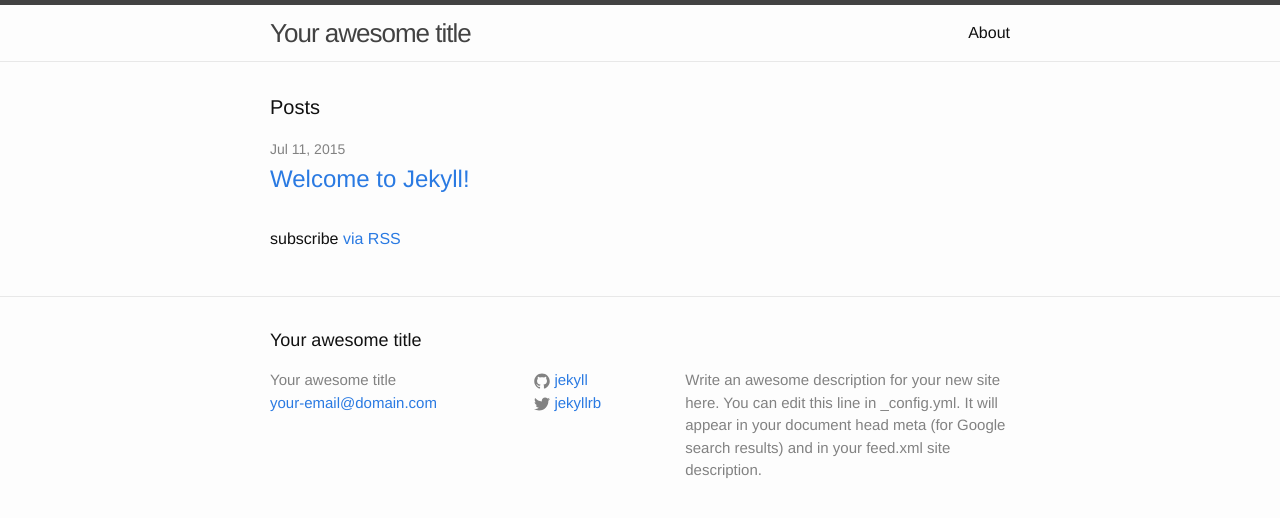
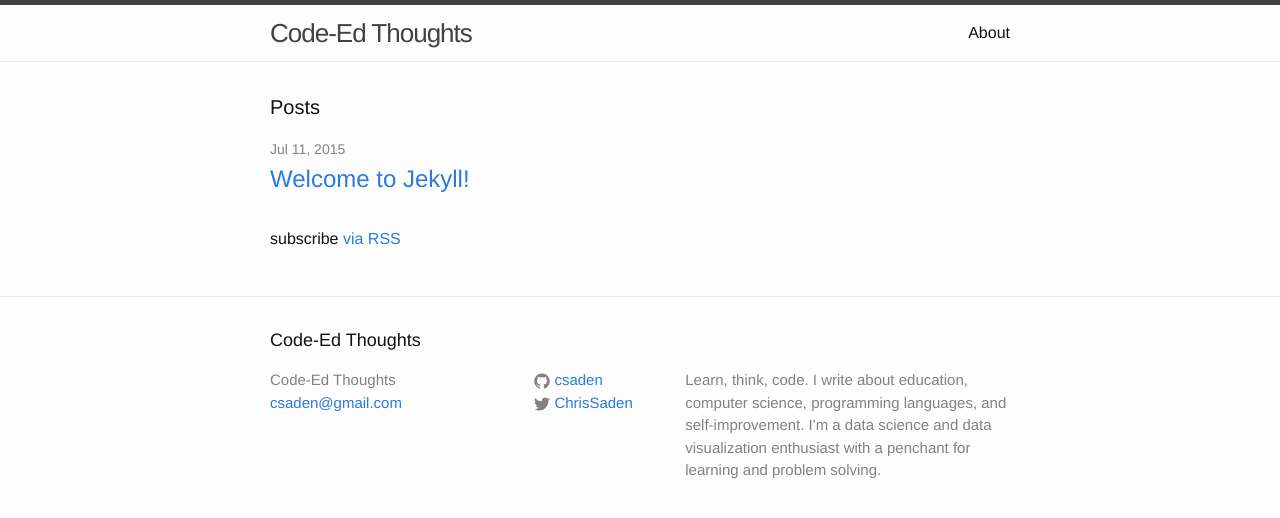
Before and after one commit to csaden/csaden.github.io, a Jekyll site: the page built from index.html, in a window 1280 px wide. Shown: the top 518 px of the page. Built offline with Jekyll 4.4.1, drawn with Linux system fonts in a browser that asks for light colours; a file with an impossible date is left out.

Commit message:
updated config

```diff
--- a/_config.yml
+++ b/_config.yml
@@ -1,14 +1,12 @@
 # Site settings
-title: Your awesome title
-email: your-email@domain.com
+title: Code-Ed Thoughts
+email: csaden@gmail.com
 description: > # this means to ignore newlines until "baseurl:"
-  Write an awesome description for your new site here. You can edit this
-  line in _config.yml. It will appear in your document head meta (for
-  Google search results) and in your feed.xml site description.
-baseurl: "" # the subpath of your site, e.g. /blog/
+  Learn, think, code. I write about education, computer science, programming languages, and self-improvement. I'm a data science and data visualization enthusiast with a penchant for learning and problem solving.
+baseurl: "/blog" # the subpath of your site, e.g. /blog/
 url: "http://yourdomain.com" # the base hostname & protocol for your site
-twitter_username: jekyllrb
-github_username:  jekyll
+twitter_username: ChrisSaden
+github_username: csaden
 
 # Build settings
 markdown: kramdown
```
